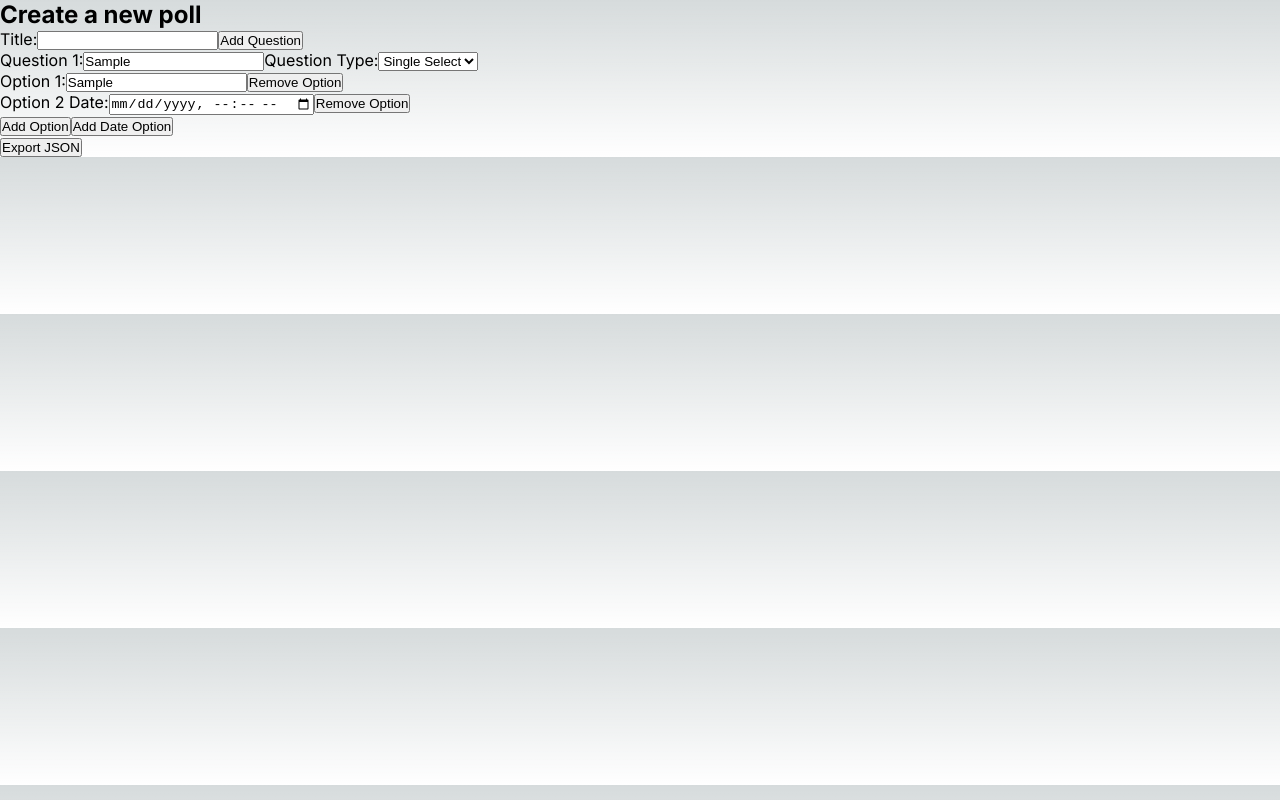
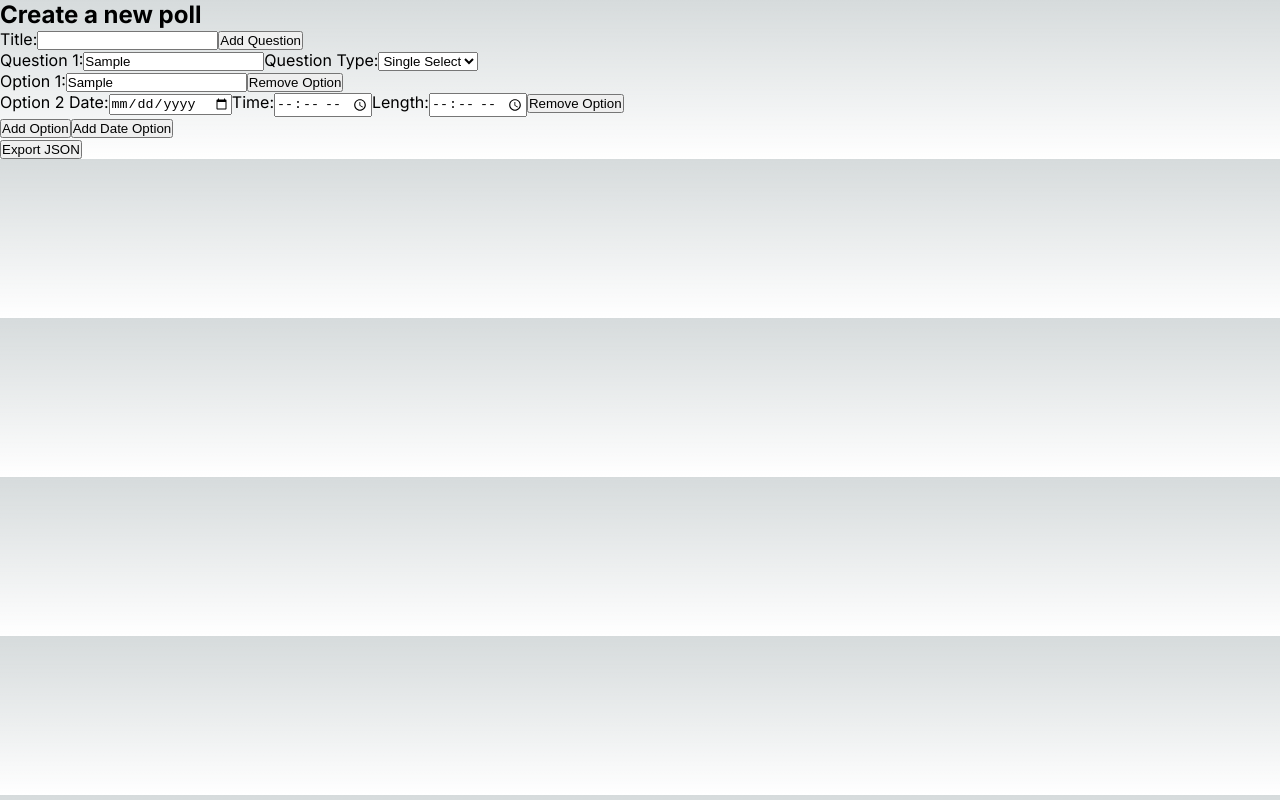
Before and after one commit to ClippyCat/village-vote, a Next.js app: page /create in a window 1280 px wide. Both pictures are taken after typing "Sample", "Sample" into the empty fields and a click on the button "Add Date Option". Built offline with nearby package versions, Linux system fonts and the light colour scheme.

Commit message:
Add new inputs for date formats

```diff
--- a/src/components/OptionInput.js
+++ b/src/components/OptionInput.js
@@ -8,11 +8,29 @@ const OptionInput = ({ option, qIndex, oIndex, handleOptionChange, handleDateCha
         <label>
           Option {oIndex + 1} Date:
           <input
-            type="datetime-local"
+            type="date"
             name={`date-${qIndex}-${oIndex}`}
             value={option.date}
             onChange={(e) => handleDateChange(qIndex, oIndex, e.target.value)}
             required
+          />
+        </label>
+        <label>
+          Time:
+          <input
+            type="time"
+            name={`time-${qIndex}-${oIndex}`}
+            value={option.time}
+            onChange={(e) => handleDateChange(qIndex, oIndex, e.target.value)}
+          />
+        </label>
+        <label>
+          Length:
+          <input
+            type="time"
+            name={`length-${qIndex}-${oIndex}`}
+            value={option.length}
+            onChange={(e) => handleDateChange(qIndex, oIndex, e.target.value)}
           />
         </label>
         {/* Include other option input fields (startTime, endTime, timezone) */}
```
